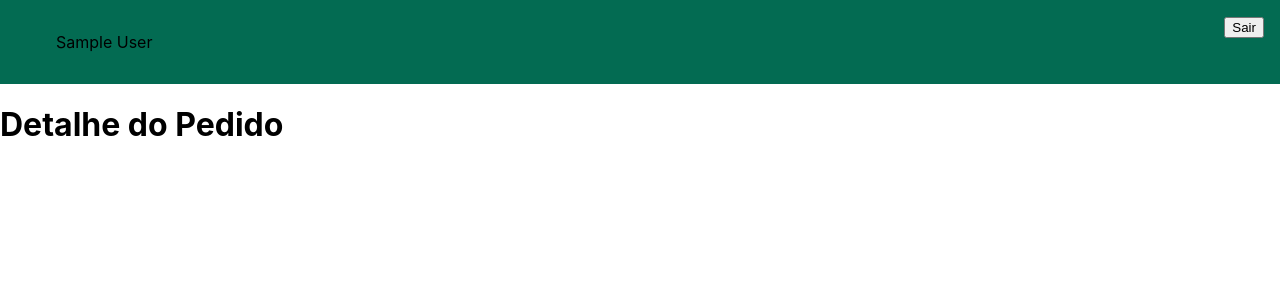
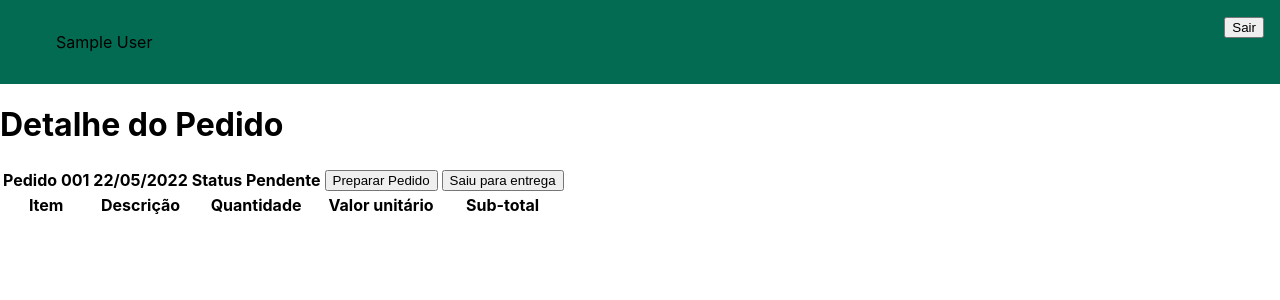
Before and after one commit to MikaelaBraga/drinks-delivery-app, a React (Create React App) app in the folder front-end/: page /seller/orders/1 in a window 1280 px wide. Shown: the top 300 px of the page. Built offline with nearby package versions, Linux system fonts and the light colour scheme; no server answers; sample sign-in values are in the browser's storage.

Commit message:
feat: add request api token in route seller/orders/id

```diff
--- a/front-end/src/components/hooks/sales/useRequestSaleById.js
+++ b/front-end/src/components/hooks/sales/useRequestSaleById.js
@@ -7,9 +7,11 @@ function useRequestSaleById() {
   const { id } = useParams();
 
   useEffect(() => {
-    api.get(`/seller/orders${id}`).then(({ data }) => {
-      setSale(data);
-    }).catch((err) => console.log(err));
+    const { token } = JSON.parse(localStorage.getItem('user'));
+    api.get(`/seller/orders${id}`, { headers: { Authorization: token } })
+      .then(({ data }) => {
+        setSale(data);
+      }).catch((err) => console.log(err));
   }, [id]);
 
   return [sale];
--- a/front-end/src/components/sale/SaleSellerDetail.js
+++ b/front-end/src/components/sale/SaleSellerDetail.js
@@ -1,5 +1,4 @@
 import React from 'react';
-import PropTypes from 'prop-types';
 import useRequestSaleById from '../hooks/sales/useRequestSaleById';
 
 function SaleDetail() {
@@ -8,20 +7,29 @@ function SaleDetail() {
   return (
     <div>
       <h1>Detalhe do Pedido</h1>
-
+      <table>
+        <thead>
+          <tr>
+            <th>Pedido 001</th>
+            <th>22/05/2022</th>
+            <th>Status Pendente</th>
+            <th><button type="button">Preparar Pedido</button></th>
+            <th><button type="button">Saiu para entrega</button></th>
+          </tr>
+          <tr>
+            <th>Item</th>
+            <th>Descrição</th>
+            <th>Quantidade</th>
+            <th>Valor unitário</th>
+            <th>Sub-total</th>
+          </tr>
+        </thead>
+        <tbody>
+          {}
+        </tbody>
+      </table>
     </div>
   );
 }
 
-SaleDetail.propTypes = {
-  sale: PropTypes.shape({
-    id: PropTypes.number,
-    status: PropTypes.string,
-    saleDate: PropTypes.string,
-    totalPrice: PropTypes.number,
-    deliveryAddress: PropTypes.string,
-    deliveryNumber: PropTypes.number,
-  }).isRequired,
-};
-
 export default SaleDetail;
```
